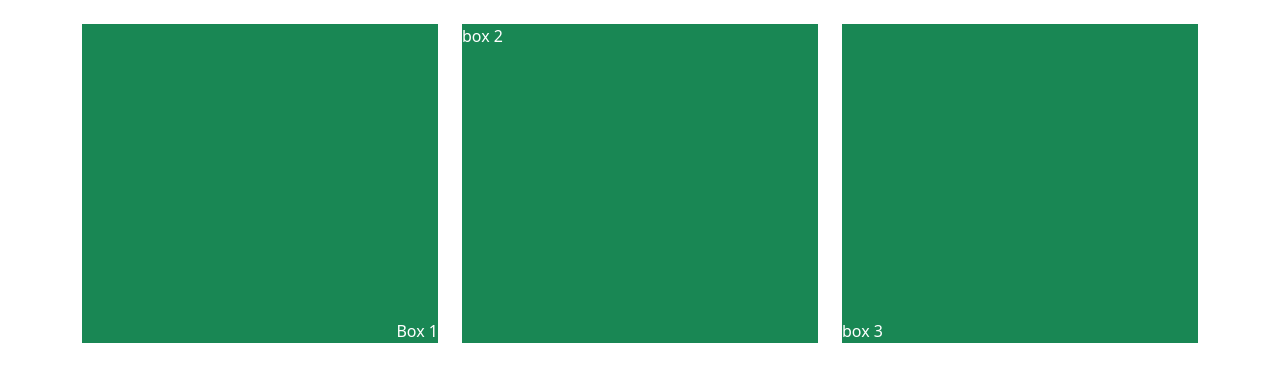
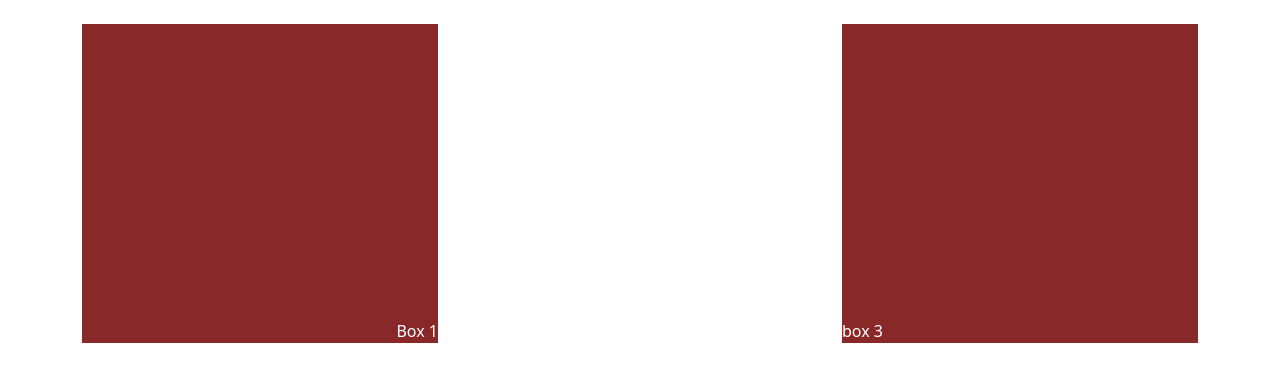
Before and after one commit to memarryen/bootstrap4, a plain HTML site: page index.html in a window 1280 px wide. Drawn offline with nearby package versions, Linux system fonts and the light colour scheme.

Commit message:
Update index.html

```diff
--- a/index.html
+++ b/index.html
@@ -10,13 +10,13 @@
     <div class="container">
         <div class="row">
             <div class="col-md-4 col-12">
-                <div class="bg-success text-white d-flex justify-content-end align-items-end mt-4 mb-4" style="height: 319px;">Box 1</div>
+                <div class="text-white d-flex justify-content-end align-items-end mt-4 mb-4" style="height: 319px; background-color: #882828;">Box 1</div>
             </div>
             <div class="col-md-4 col-12">
-                <div class="bg-success text-white mt-4 mb-4" style="height: 319px;">box 2</div>
+                <div class="text-white mt-4 mb-4" style="height: 319px;">box 2</div>
             </div>
             <div class="col-md-4 col-12">
-                <div class="bg-success text-white d-flex justify-content-start align-items-end mt-4 mb-4" style="height: 319px;">box 3</div>
+                <div class="text-white d-flex justify-content-start align-items-end mt-4 mb-4" style="height: 319px;  background-color: #882828;">box 3</div>
             </div>
         </div>
     </div>
```
